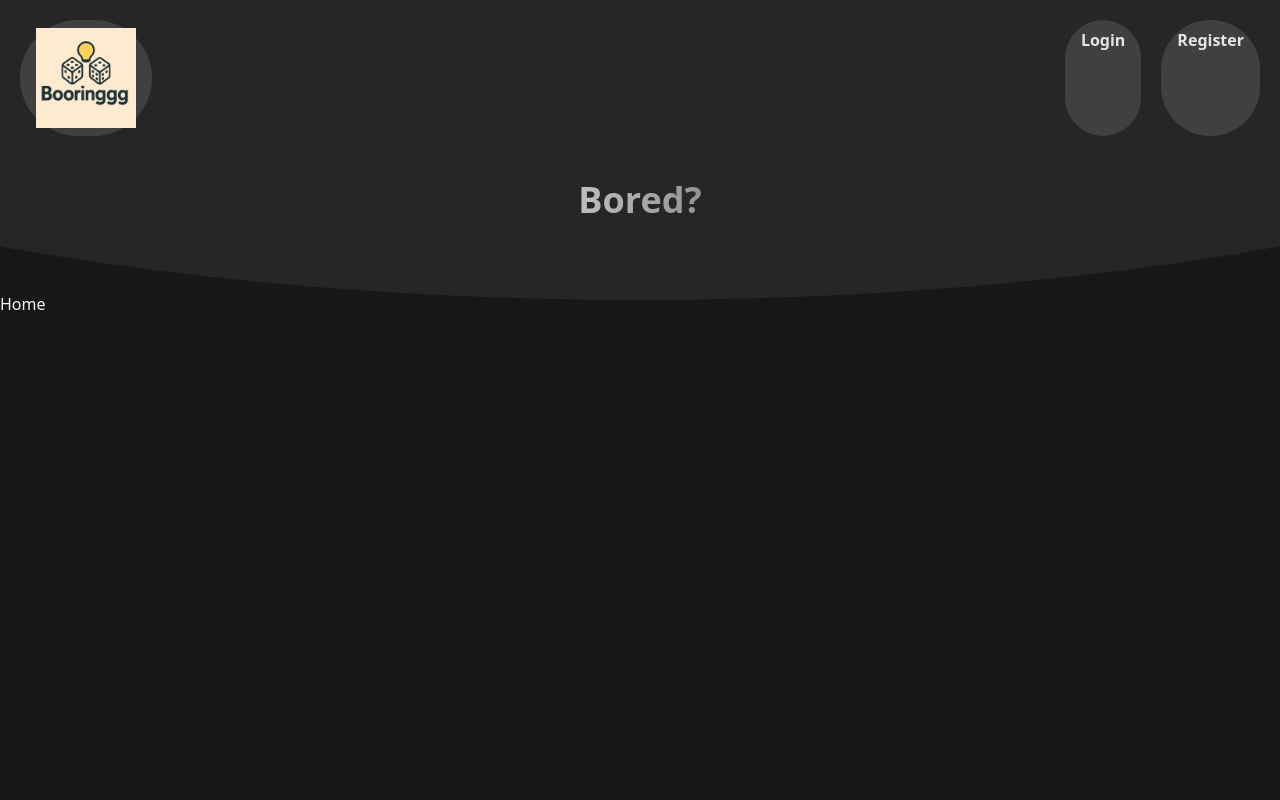
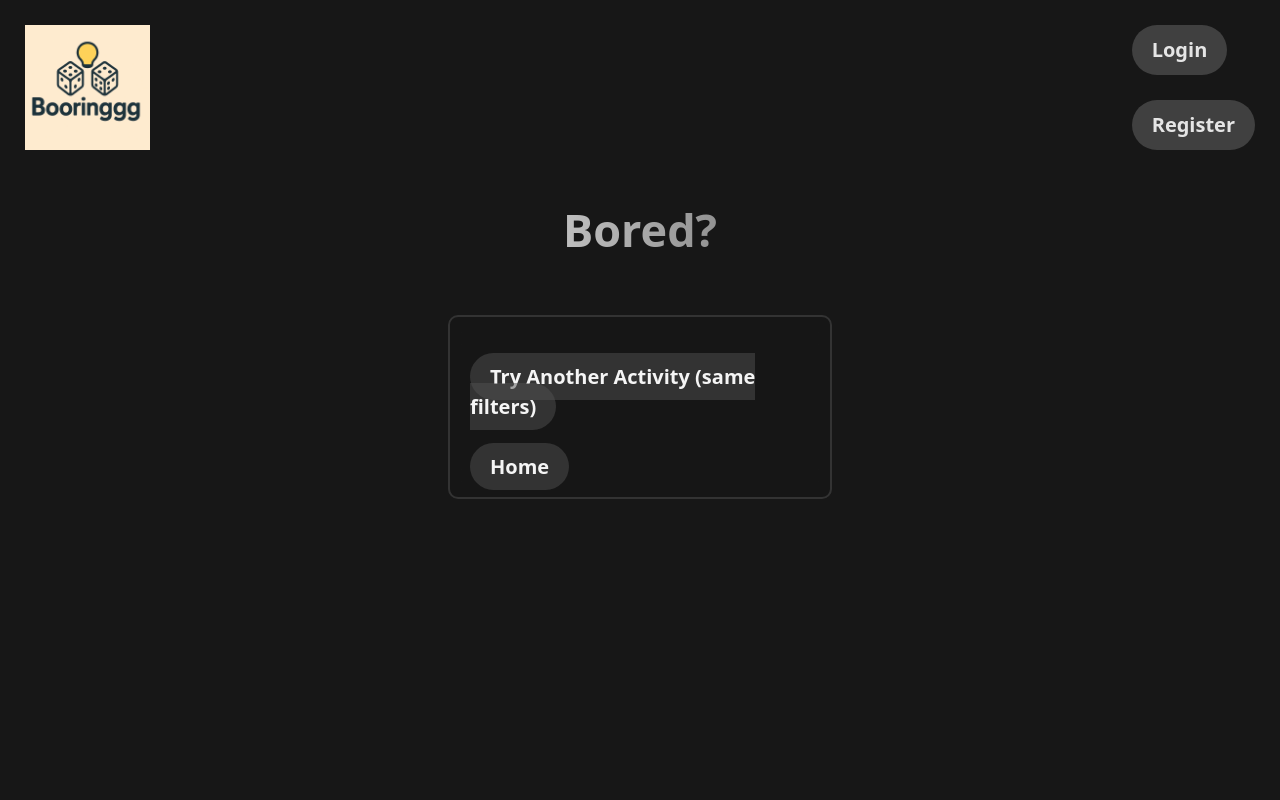
Before and after one commit to MonkeyChip5/boringapp, a Flask app: page /activities in a window 1280 px wide; the page is wider, and only the part inside the window is pictured. Run offline with Flask 2, Linux system fonts and the light colour scheme; some libraries are stand-ins or nearby versions.

Commit message:
(5/6/25) style changes

```diff
--- a/boringApp/flask_app/models.py
+++ b/boringApp/flask_app/models.py
@@ -18,6 +18,7 @@ class User(db.Document, UserMixin):
         # TODO: implement
         return str(self.username)
 
+# change for an activity review
 class Review(db.Document):
     commenter = db.ReferenceField('User', required=True)
     content = db.StringField(required=True, min_length=5, max_length=500)
--- a/boringApp/flask_app/static/compiled.css
+++ b/boringApp/flask_app/static/compiled.css
@@ -54,6 +54,8 @@ html,
   /* 6 */
   -webkit-tap-highlight-color: transparent;
   /* 7 */
+
+  font-size: 20;
 }
 
 /*
@@ -585,6 +587,7 @@ video {
 .z-40 {
   z-index: 40;
 }
+
 
 .m-5 {
   margin: 1.25rem;
@@ -1450,3 +1453,38 @@ html {
     width: 33.333333%;
   }
 }
+
+/* new style */
+#icon {
+  margin: 1.25rem;
+}
+
+#activity-content {
+  width: 30%;
+  border-radius: 0.5rem;
+  border-width: 2px;
+  border-color: rgb(82 82 82 / 0.5);
+  background-color: rgb(23 23 23 / 0.5);
+  padding-top: 0.75rem;
+  padding-bottom: 0.75rem;
+  padding-left: 1rem;
+  padding-right: 1rem;
+  --tw-backdrop-blur: blur(16px);
+  -webkit-backdrop-filter: var(--tw-backdrop-blur) var(--tw-backdrop-brightness) var(--tw-backdrop-contrast) var(--tw-backdrop-grayscale) var(--tw-backdrop-hue-rotate) var(--tw-backdrop-invert) var(--tw-backdrop-opacity) var(--tw-backdrop-saturate) var(--tw-backdrop-sepia);
+          backdrop-filter: var(--tw-backdrop-blur) var(--tw-backdrop-brightness) var(--tw-backdrop-contrast) var(--tw-backdrop-grayscale) var(--tw-backdrop-hue-rotate) var(--tw-backdrop-invert) var(--tw-backdrop-opacity) var(--tw-backdrop-saturate) var(--tw-backdrop-sepia);
+  transition-duration: 150ms;
+
+  position: relative;
+  margin-left: auto;
+  margin-right: auto;
+}
+
+.activity-links {
+  border-radius: 9999px;
+  background-color: rgb(82 82 82 / 0.5) !important;
+  padding-left: 1rem;
+  padding-right: 1rem;
+  padding-top: 0.5rem;
+  padding-bottom: 0.5rem;
+  font-weight: 700;
+}
--- a/boringApp/flask_app/templates/activity_detail.html
+++ b/boringApp/flask_app/templates/activity_detail.html
@@ -1,13 +1,14 @@
 <!-- Activity Page -->
-
 {% extends "header.html" %} {% block content %}
 <div class="main-container">
-  <div class="decoration-main-container"><div class="decoration-main"></div></div>
+  <!-- <div class="decoration-main-container"><div class="decoration-main"></div></div> -->
   <h2 class="main-title"> Bored? </h2>
 
+  <div id="activity-content">
     {% if activity %}
 
-    <h4>{{ activity.activity }}</h4>
+      <center>{{ activity.activity }}</center>
+      <br>
       <ul>
         <li><strong>Type:</strong> {{ activity.type }}</li>
         <li><strong>Participants:</strong> {{ activity.participants }}</li>
@@ -22,6 +23,14 @@
     {% endif %}
 
     <br>
-  <a href="{{ url_for('activities.index') }}">Home</a>
+    <a class="activity-links" href="{{ url_for('activities.activity',
+                        query_type=request.args.get('query_type'),
+                        activity_type=request.args.get('activity_type'),
+                        participants=request.args.get('participants')) }}">
+      Try Another Activity (same filters)
+    </a>
+    <br><br>
+    <a class="activity-links" href="{{ url_for('activities.index') }}">Home</a>
+  </div>
 </div>
 {% endblock %}
--- a/boringApp/flask_app/templates/header.html
+++ b/boringApp/flask_app/templates/header.html
@@ -1,17 +1,17 @@
 {% extends "base.html" %} {% block header %}
 <nav class="navbar flex w-full justify-between z-40">
-    <a class="m-5 navlink" href="{{ url_for('activities.index') }}">
+    <a id="icon" href="{{ url_for('activities.index') }}">
         <!-- <span class="hidden sm:block">booringgg</span>
         <span class="block sm:hidden">Home</span> -->
-        <img src="{{ url_for('static', filename='icon/booringggAppIcon.png') }}" alt="Home" width="100" height="100"/>
+        <img src="{{ url_for('static', filename='icon/booringggAppIcon.png') }}" alt="Home" width="125" height="125"/>
     </a>
     {% if current_user.is_authenticated %}
-    <div class="flex">
+    <div>
         <a class="my-5 mr-5 ml-0 navlink" href="{{ url_for('users.account') }}">Account</a>
         <a class="my-5 mr-5 ml-0 navlink !bg-red-400/20 hover:!bg-red-500/50 !text-red-400 hover:!text-red-300" href="{{ url_for('users.logout') }}">Logout</a>
     </div>
     {% else %}
-    <div class="flex">
+    <div>
         <a class="my-5 mr-5 ml-0 navlink" href="{{ url_for('users.login') }}">Login</a>
         <a class="my-5 mr-5 ml-0 navlink" href="{{ url_for('users.register') }}">Register</a>
     </div>
--- a/boringApp/flask_app/templates/index.html
+++ b/boringApp/flask_app/templates/index.html
@@ -2,13 +2,13 @@
 {% extends "header.html" %}
 {% block content %}
 <div class="main-container">
-  <div class="decoration-main-container"><div class="decoration-main"></div></div>
+  <!-- <div class="decoration-main-container"><div class="decoration-main"></div></div> -->
   <h2 class="main-title">Bored?</h2>
 
   <form method="POST" class="searchbar">
     {{ form.csrf_token }}
 
-    <div>
+    <div class="form-content">
       <strong>{{ form.query_type.label }}</strong>
       <p> {{ form.query_type(class="form-check-input") }}</p>
 
```
Also changed, not shown: boringApp/flask_app/templates/user_detail(b).html (+27 -0 lines). Lines whose indentation alone changed are shown as unchanged.
